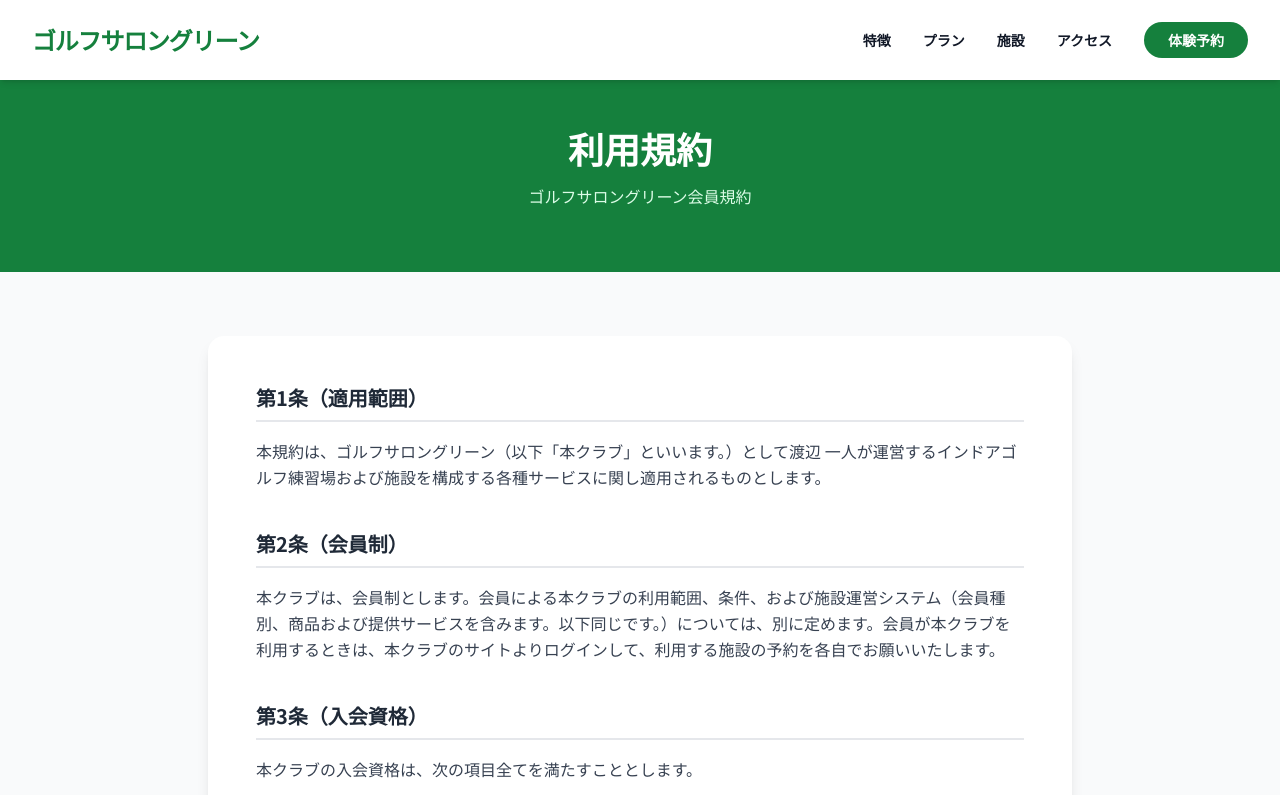
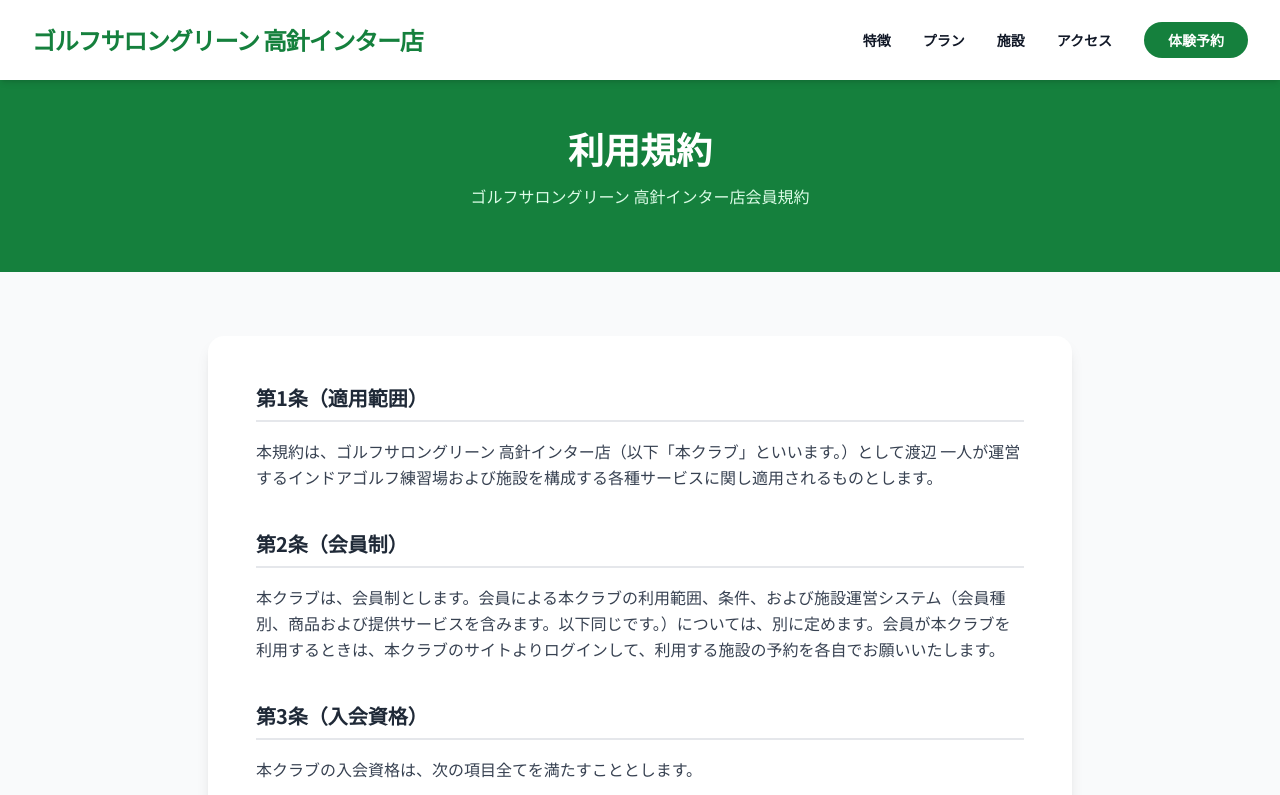
Before and after one commit to iRhyke/golf-club, a plain HTML site: page terms.html in a window 1280 px wide. Shown: the top 795 px of the page. Drawn offline with nearby package versions, Linux system fonts and the light colour scheme.

Commit message:
Update all relevant pages to reflect the new name "ゴルフサロングリーン 高針インター店" and adjust copyright year to 2026.

```diff
--- a/terms.html
+++ b/terms.html
@@ -3,7 +3,7 @@
 <head>
     <meta charset="UTF-8">
     <meta name="viewport" content="width=device-width, initial-scale=1.0">
-    <title>利用規約 | ゴルフサロングリーン</title>
+    <title>利用規約 | ゴルフサロングリーン 高針インター店</title>
     <script src="https://cdn.tailwindcss.com"></script>
     <link rel="stylesheet" href="https://cdnjs.cloudflare.com/ajax/libs/font-awesome/6.0.0/css/all.min.css">
     <style>
@@ -21,7 +21,7 @@
         <div class="max-w-7xl mx-auto px-4 sm:px-6 lg:px-8">
             <div class="flex justify-between h-20">
                 <div class="flex items-center">
-                    <a href="index.html" class="text-2xl font-bold text-green-700 tracking-tighter">ゴルフサロングリーン</a>
+                    <a href="index.html" class="text-2xl font-bold text-green-700 tracking-tighter">ゴルフサロングリーン 高針インター店</a>
                 </div>
                 <div class="hidden md:flex items-center space-x-8 text-sm font-bold">
                     <a href="index.html#features" class="hover:text-green-600">特徴</a>
@@ -43,7 +43,7 @@
     <section class="bg-green-700 pt-32 pb-16">
         <div class="max-w-4xl mx-auto px-4 text-center">
             <h1 class="text-3xl md:text-4xl font-bold text-white mb-4">利用規約</h1>
-            <p class="text-green-100">ゴルフサロングリーン会員規約</p>
+            <p class="text-green-100">ゴルフサロングリーン 高針インター店会員規約</p>
         </div>
     </section>
 
@@ -56,7 +56,7 @@
                 <div class="mb-10">
                     <h2 class="text-xl font-bold text-gray-800 mb-4 pb-2 border-b-2 border-gray-200">第1条（適用範囲）</h2>
                     <p class="text-gray-700 leading-relaxed">
-                        本規約は、ゴルフサロングリーン（以下「本クラブ」といいます。）として渡辺 一人が運営するインドアゴルフ練習場および施設を構成する各種サービスに関し適用されるものとします。
+                        本規約は、ゴルフサロングリーン 高針インター店（以下「本クラブ」といいます。）として渡辺 一人が運営するインドアゴルフ練習場および施設を構成する各種サービスに関し適用されるものとします。
                     </p>
                 </div>
 
@@ -382,7 +382,7 @@
     <footer class="bg-gray-900 text-white pt-16 pb-8">
         <div class="max-w-7xl mx-auto px-4 grid md:grid-cols-3 gap-12">
             <div>
-                <a href="index.html" class="text-2xl font-bold text-green-400 tracking-tighter">ゴルフサロングリーン</a>
+                <a href="index.html" class="text-2xl font-bold text-green-400 tracking-tighter">ゴルフサロングリーン 高針インター店</a>
                 <p class="mt-4 text-gray-400 text-sm">
                     〒465-0073<br>
                     愛知県名古屋市名東区高針原２丁目１７０８<br>
@@ -415,7 +415,7 @@
                 <span class="mx-2">|</span>
                 <a href="tokushoho.html" class="text-gray-300 hover:text-white transition underline">特定商取引法に基づく表記</a>
             </p>
-            <p>&copy; 2024 ゴルフサロングリーン</p>
+            <p>&copy; 2026 ゴルフサロングリーン 高針インター店</p>
         </div>
     </footer>
 
```
Also changed, not shown: index.html (+4 -4 lines), privacy.html (+5 -5 lines), tokushoho.html (+5 -5 lines).
